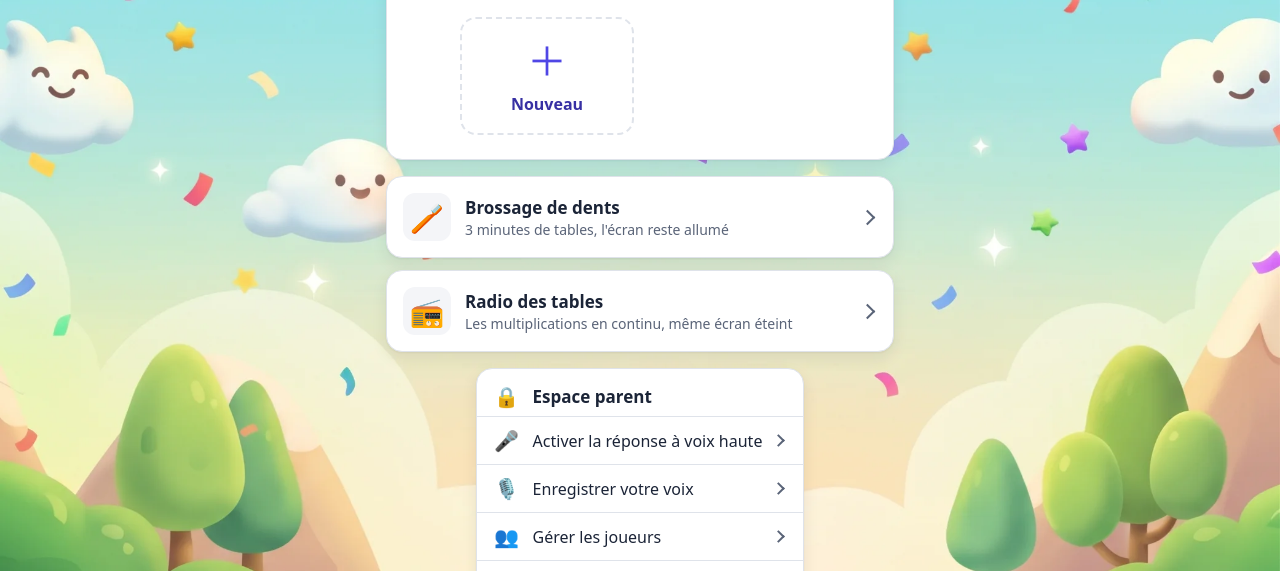
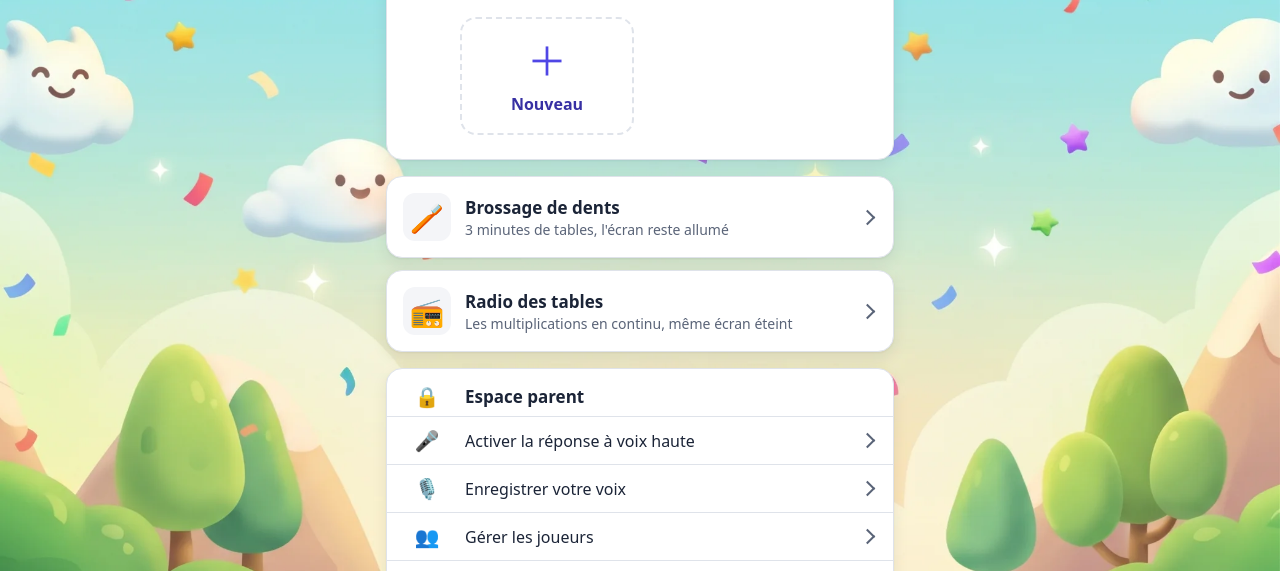
Before and after one commit to marcgardent/multiplication, a website built with Vite: page app/index.html in a window 1280 px wide. Shown: the part 212-783 px from the top of the page. Built offline with nearby package versions, Linux system fonts and the light colour scheme.

Commit message:
fix: espace parent aligné et pleine largeur sur l'accueil
Co-Authored-By: Claude Opus 5.5 <noreply@anthropic.com>

```diff
--- a/src/core/releaseNotes.ts
+++ b/src/core/releaseNotes.ts
@@ -19,6 +19,7 @@ export interface ReleaseNote {
 
 // De la plus récente à la plus ancienne
 export const VERSION_HISTORY: VersionEntry[] = [
+  { version: "1.8.2", date: "2026-10-22", summary: "Espace parent aligné sur les autres boutons de l'accueil" },
   { version: "1.8.1", date: "2026-10-22", summary: "Message « Application mise à jour » ; brossage, radio et espace parent visibles sur l'accueil du joueur ; une fenêtre par réglage" },
   { version: "1.8.0", date: "2026-10-22", summary: "Les nouveautés s'affichent après chaque grande mise à jour ; historique des versions sur le site" },
   { version: "1.7.5", date: "2026-10-22", summary: "Bouton à maintenir pour répondre à voix haute ; test du téléphone ; carte parent simplifiée" },
--- a/src/styles/_parent.scss
+++ b/src/styles/_parent.scss
@@ -112,12 +112,14 @@
   @include lifted;
   display: flex;
   flex-direction: column;
+  // Pleine largeur comme les grands boutons, quel que soit le conteneur
+  width: 100%;
   padding: 4px 0;
 
   .parent-entry-head {
     display: flex;
     align-items: center;
-    gap: 12px;
+    gap: 14px;
     padding: 12px 16px 8px;
     background: none;
     border: none;
@@ -140,7 +142,7 @@
 .parent-feature-item {
   display: flex;
   align-items: center;
-  gap: 12px;
+  gap: 14px;
   width: 100%;
   min-height: 48px;
   padding: 10px 16px;
@@ -166,8 +168,8 @@
   &::after {
     content: "";
     flex-shrink: 0;
-    width: 7px;
-    height: 7px;
+    width: 9px;
+    height: 9px;
     margin-right: 4px;
     border-top: 2px solid $ink-soft;
     border-right: 2px solid $ink-soft;
@@ -175,10 +177,12 @@
   }
 }
 
+/* Même colonne que les bulles des grands boutons : textes et flèches alignés d'une carte à l'autre */
 .parent-feature-icon {
   display: inline-flex;
+  flex-shrink: 0;
   justify-content: center;
-  width: 28px;
+  width: 48px;
   font-size: 1.25rem;
   line-height: 1;
 }
```
